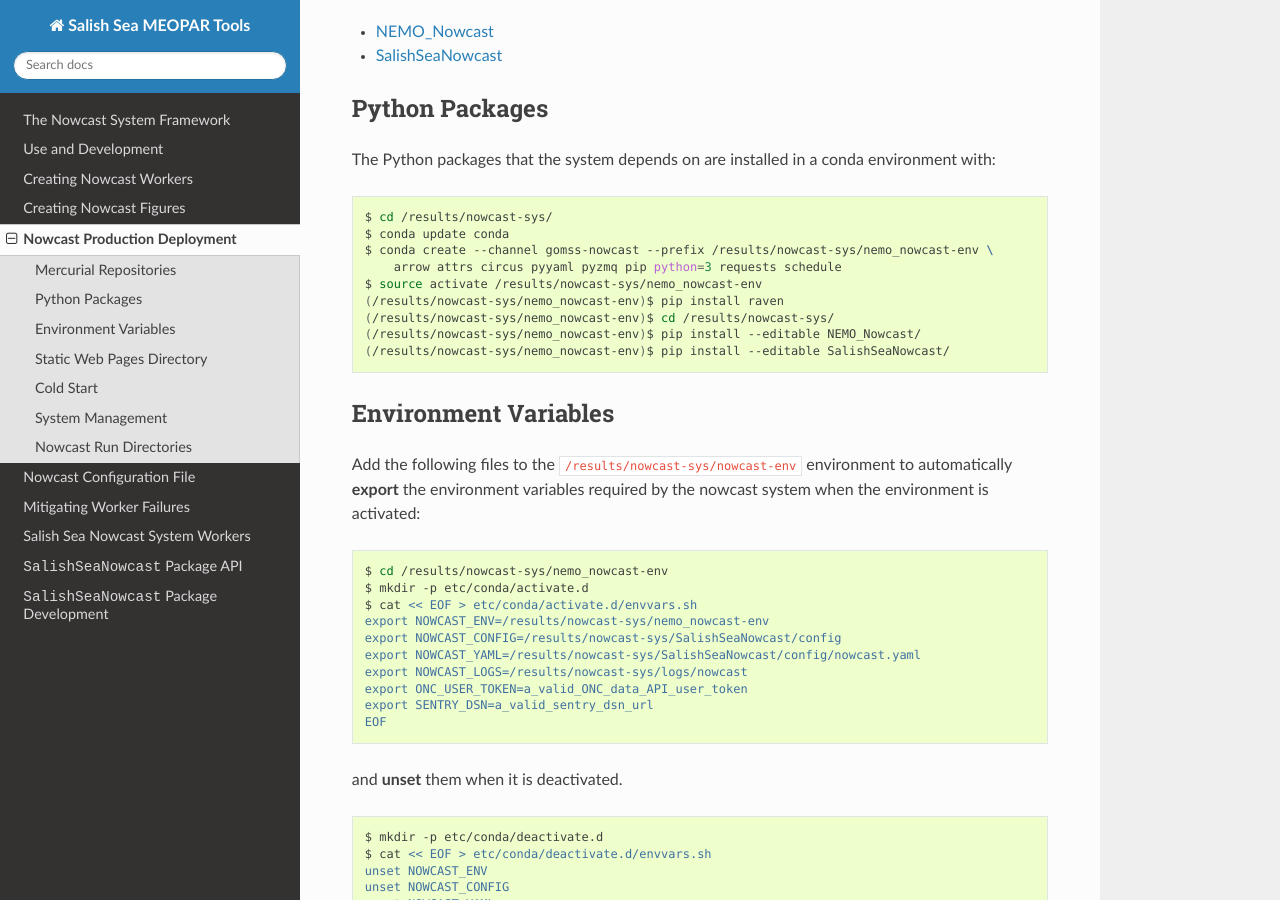
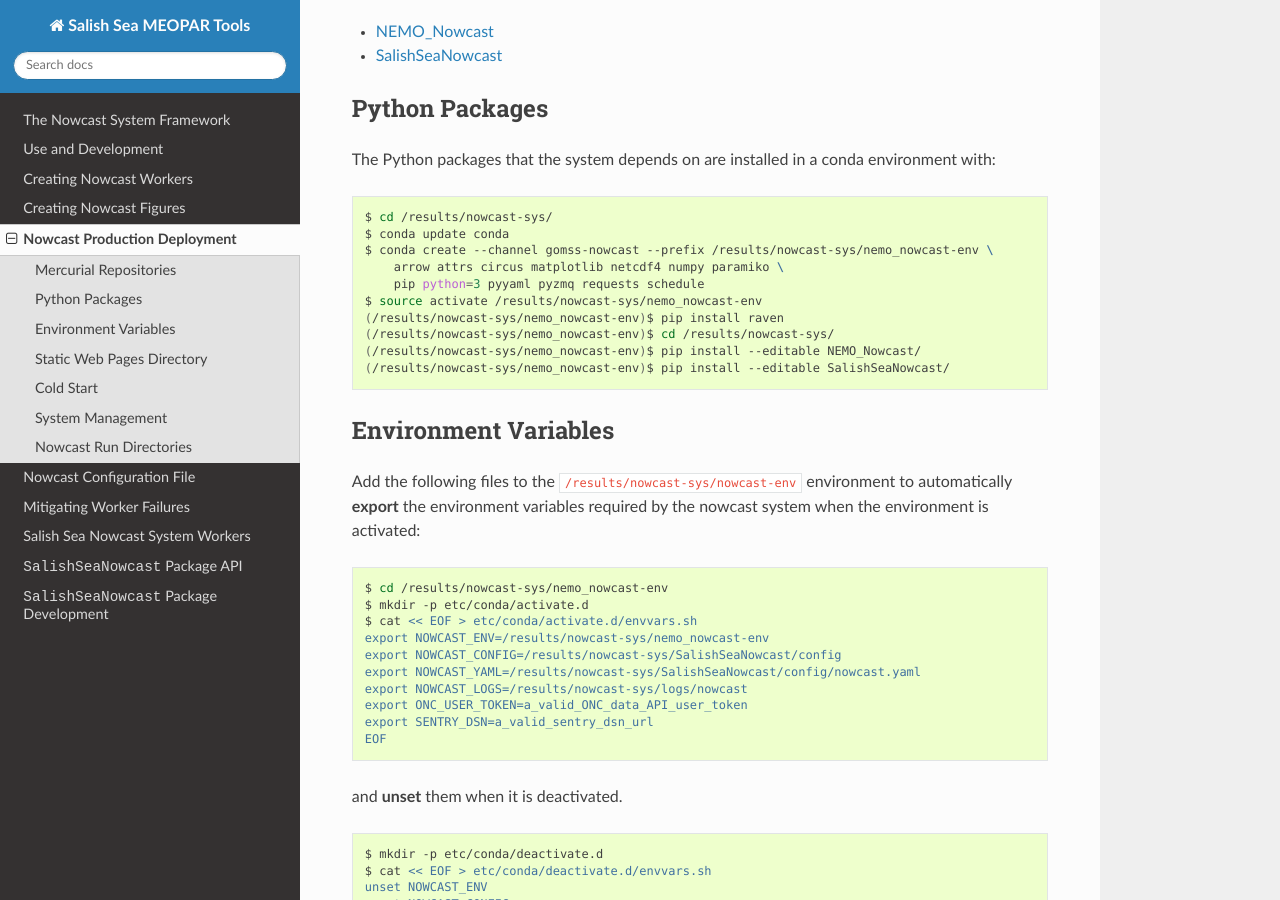
Before and after one commit to SalishSeaCast/SalishSeaNowcast, a Sphinx documentation site: the page built from docs/deploy.rst, in a window 1280 px wide and 900 px high, scrolled down 414 px. Built offline with Sphinx 7.4.7 and the Read the Docs theme 2.0.0, drawn with Linux system fonts in a browser that asks for light colours; the version number could not be read and is left out.

Commit message:
Update deployment docs to add matplotlib, netcdf4 & numpy packages.

```diff
--- a/docs/deploy.rst
+++ b/docs/deploy.rst
@@ -54,7 +54,8 @@ The Python packages that the system depends on are installed in a conda environm
     $ cd /results/nowcast-sys/
     $ conda update conda
     $ conda create --channel gomss-nowcast --prefix /results/nowcast-sys/nemo_nowcast-env \
-        arrow attrs circus pyyaml pyzmq pip python=3 requests schedule
+        arrow attrs circus matplotlib netcdf4 numpy paramiko \
+        pip python=3 pyyaml pyzmq requests schedule
     $ source activate /results/nowcast-sys/nemo_nowcast-env
     (/results/nowcast-sys/nemo_nowcast-env)$ pip install raven
     (/results/nowcast-sys/nemo_nowcast-env)$ cd /results/nowcast-sys/
```
